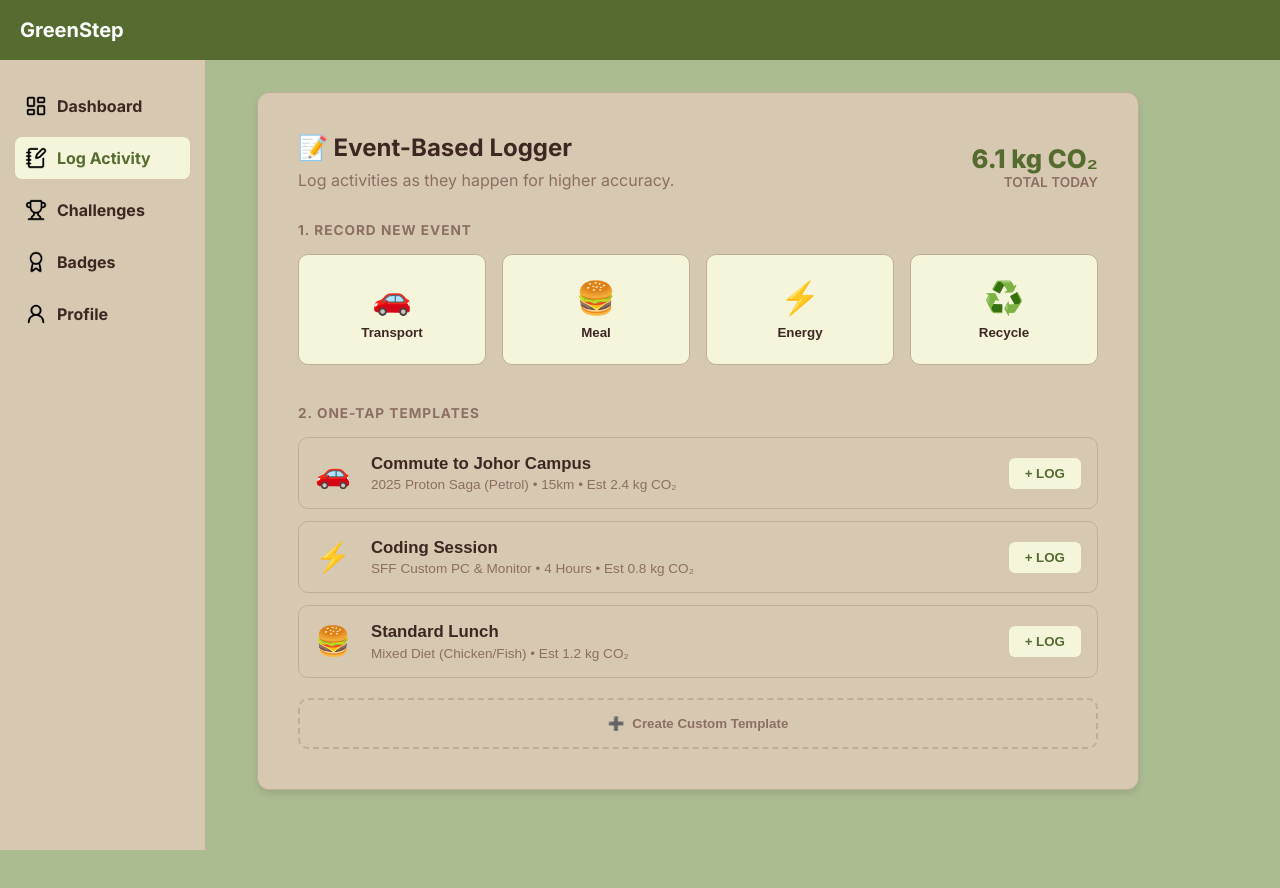
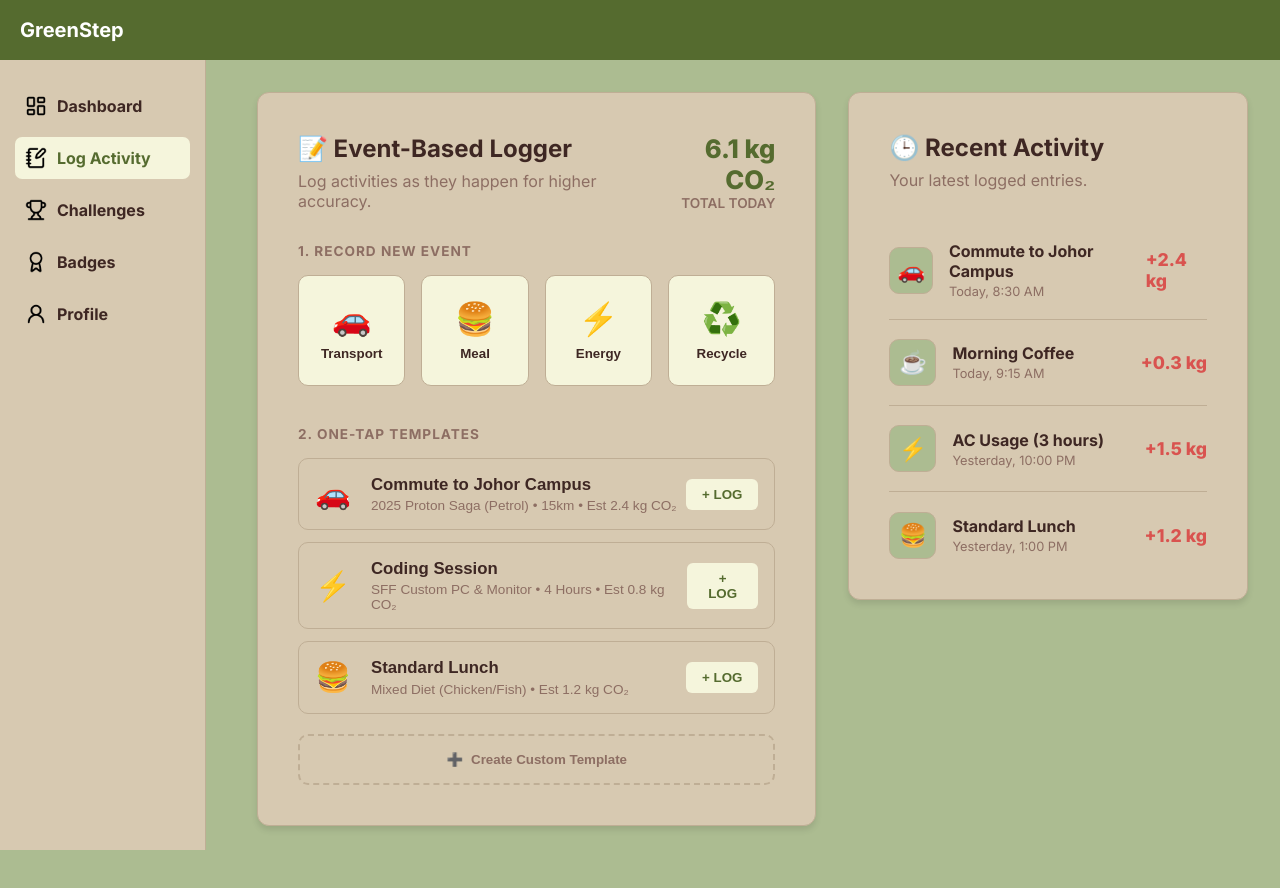
Before and after one commit to heartrow/CPADProject, a Vue app in the folder GreenStep/: page /activity in a window 1280 px wide. Shown: the top 888 px of the page. Built offline with nearby package versions, Linux system fonts and the light colour scheme.

Commit message:
activity log update

```diff
--- a/GreenStep/views/ActivityView.vue
+++ b/GreenStep/views/ActivityView.vue
@@ -34,6 +34,14 @@ const presets = ref([
   },
 ])
 
+// NEW: Dummy data for the activity log history
+const recentLogs = ref([
+  { id: 101, icon: '🚗', title: 'Commute to Johor Campus', time: 'Today, 8:30 AM', co2: 2.4 },
+  { id: 102, icon: '☕', title: 'Morning Coffee', time: 'Today, 9:15 AM', co2: 0.3 },
+  { id: 103, icon: '⚡', title: 'AC Usage (3 hours)', time: 'Yesterday, 10:00 PM', co2: 1.5 },
+  { id: 104, icon: '🍔', title: 'Standard Lunch', time: 'Yesterday, 1:00 PM', co2: 1.2 },
+])
+
 const openModal = (type) => {
   activeModal.value = type
 }
@@ -50,9 +58,10 @@ const logPreset = (activityName) => {
 <template>
   <TopBar></TopBar>
   <SideBar></SideBar>
+
   <main class="activity-main">
-    <div class="view-section active">
-      <div class="card">
+    <div class="activity-content-grid">
+      <div class="card form-column">
         <div class="activity-header">
           <div>
             <h2 class="card-title">📝 Event-Based Logger</h2>
@@ -108,8 +117,32 @@ const logPreset = (activityName) => {
           </button>
         </div>
       </div>
+
+      <div class="card log-column">
+        <div class="activity-header">
+          <div>
+            <h2 class="card-title">🕒 Recent Activity</h2>
+            <p class="subtitle">Your latest logged entries.</p>
+          </div>
+        </div>
+
+        <div class="log-list">
+          <div v-for="log in recentLogs" :key="log.id" class="log-item">
+            <div class="log-icon-wrapper">
+              <span class="log-icon">{{ log.icon }}</span>
+            </div>
+            <div class="log-info">
+              <div class="log-title">{{ log.title }}</div>
+              <div class="log-time">{{ log.time }}</div>
+            </div>
+            <div class="log-co2">+{{ log.co2 }} kg</div>
+          </div>
+        </div>
+      </div>
+
     </div>
 
+    <!-- Modals -->
     <TransportModal v-if="activeModal === 'transport'" @close="activeModal = null" />
     <MealModal v-if="activeModal === 'meal'" @close="activeModal = null" />
     <EnergyModal v-if="activeModal === 'energy'" @close="activeModal = null" />
@@ -119,7 +152,6 @@ const logPreset = (activityName) => {
 </template>
 
 <style scoped>
-/* Main Layout structure (mirrors DashboardView setup) */
 .activity-main {
   padding: 2rem;
   min-height: 100vh;
@@ -127,18 +159,21 @@ const logPreset = (activityName) => {
   margin-left: 225px;
 }
 
-/* Card Styling */
+.activity-content-grid {
+  display: grid;
+  grid-template-columns: 1.4fr 1fr;
+  gap: 2rem;
+  align-items: start;
+}
+
 .card {
   background-color: var(--bg-card);
   border: 1px solid var(--border);
   border-radius: 12px;
   padding: 2.5rem;
-  margin-bottom: 2.5rem;
   box-shadow: 0 4px 6px rgba(0, 0, 0, 0.1);
-  max-width: 800px; /* Optional: keeps it from stretching too wide on massive screens */
 }
 
-/* Header Elements */
 .activity-header {
   display: flex;
   justify-content: space-between;
@@ -183,7 +218,6 @@ const logPreset = (activityName) => {
   letter-spacing: 1px;
 }
 
-/* --- Quick Add Buttons Grid --- */
 .quick-add-grid {
   display: grid;
   grid-template-columns: repeat(4, 1fr);
@@ -205,7 +239,7 @@ const logPreset = (activityName) => {
 }
 
 .quick-add-btn:hover {
-  background-color: #e5e5c8; /* Slightly darker hover state */
+  background-color: #e5e5c8;
   transform: translateY(-2px);
   box-shadow: 0 4px 8px rgba(0, 0, 0, 0.1);
 }
@@ -220,7 +254,6 @@ const logPreset = (activityName) => {
   color: var(--text-main);
 }
 
-/* --- One-Tap Templates List --- */
 .presets-list {
   display: flex;
   flex-direction: column;
@@ -242,7 +275,7 @@ const logPreset = (activityName) => {
 }
 
 .preset-btn:hover {
-  background-color: rgba(245, 245, 220, 0.4); /* Faint primary-light overlay */
+  background-color: rgba(245, 245, 220, 0.4);
   border-color: var(--primary);
 }
 
@@ -307,16 +340,75 @@ const logPreset = (activityName) => {
   background-color: var(--primary-light);
 }
 
-/* Responsive adjustments for mobile */
+.log-list {
+  display: flex;
+  flex-direction: column;
+}
+
+.log-item {
+  display: flex;
+  align-items: center;
+  padding: 1.2rem 0;
+  border-bottom: 1px solid var(--border);
+}
+
+.log-item:last-child {
+  border-bottom: none;
+  padding-bottom: 0;
+}
+
+.log-icon-wrapper {
+  background-color: var(--bg-body);
+  width: 45px;
+  height: 45px;
+  border-radius: 10px;
+  display: flex;
+  align-items: center;
+  justify-content: center;
+  margin-right: 1rem;
+  border: 1px solid var(--border);
+}
+
+.log-icon {
+  font-size: 1.4rem;
+}
+
+.log-info {
+  flex-grow: 1;
+}
+
+.log-title {
+  font-weight: 700;
+  color: var(--text-main);
+  margin-bottom: 0.2rem;
+}
+
+.log-time {
+  font-size: 0.8rem;
+  color: var(--text-muted);
+}
+
+.log-co2 {
+  font-weight: 800;
+  color: #d9534f;
+  font-size: 1.1rem;
+}
+
+@media (max-width: 1200px) {
+  .activity-content-grid {
+    grid-template-columns: 1fr;
+  }
+}
+
 @media (max-width: 768px) {
   .activity-main {
     padding: 1rem;
-    padding-bottom: 90px; /* Accounts for bottom nav */
+    padding-bottom: 90px;
     margin-left: 0;
   }
 
   .quick-add-grid {
-    grid-template-columns: repeat(2, 1fr); /* 2x2 grid on mobile */
+    grid-template-columns: repeat(2, 1fr);
   }
 
   .activity-header {
```
